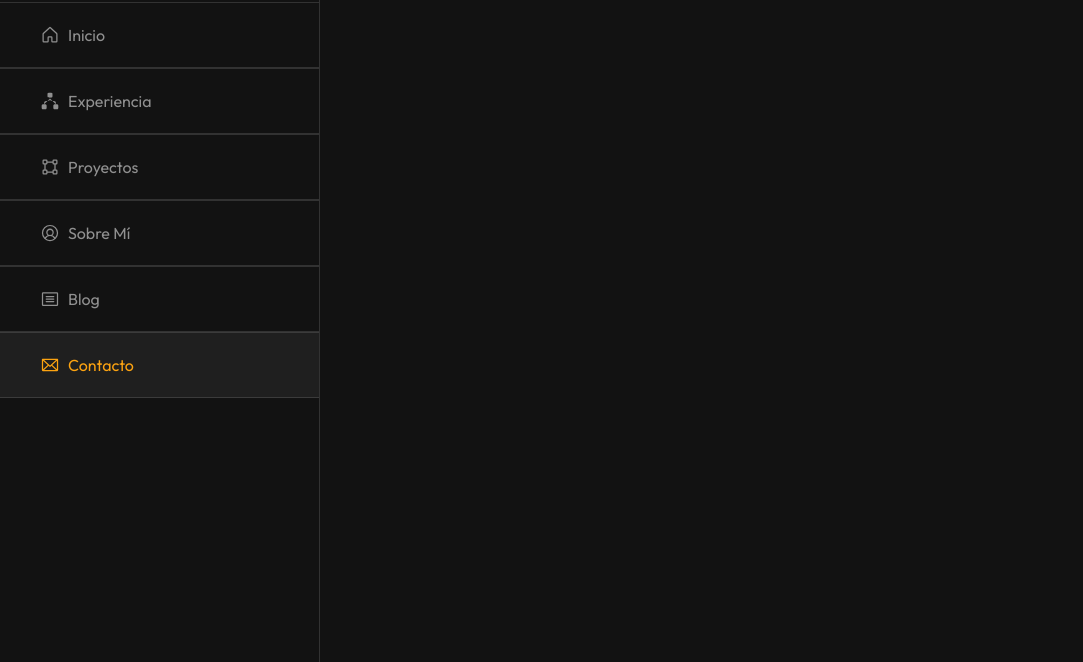
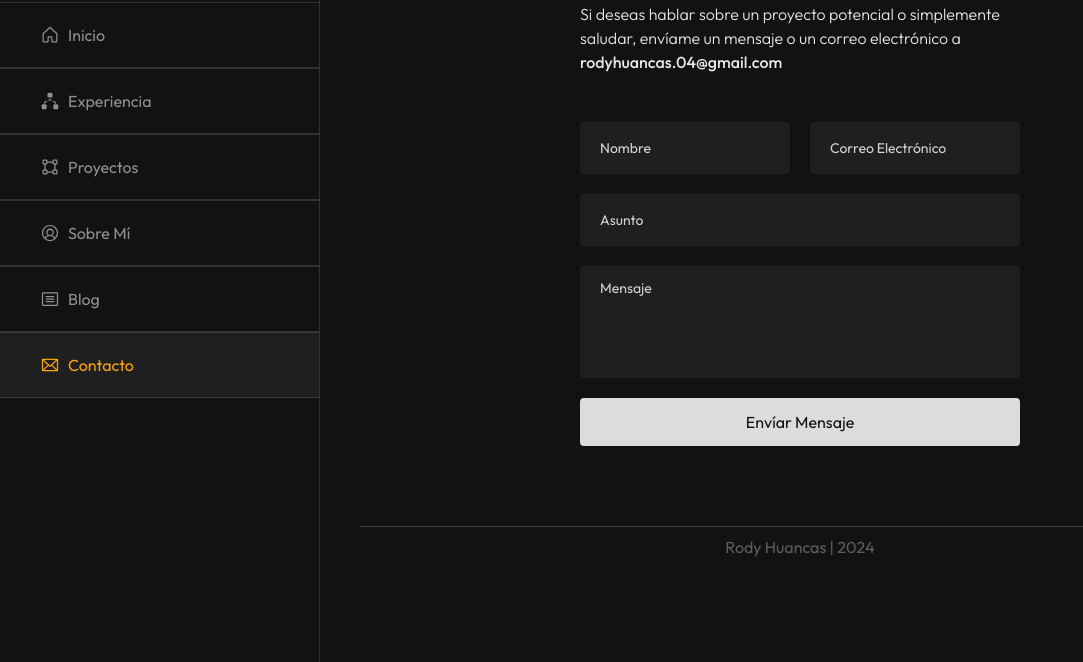
Before and after one commit to rody-huancas/portfolio-dev, an Astro site: page /contact in a window 1280 px wide. Shown: the part 138-800 px from the top of the page, without its empty margins (0-1083 px from the left). Built offline with nearby package versions, Linux system fonts and the light colour scheme; Astro itself is replaced by a stand-in of ours.

Commit message:
Add: view form for contact

```diff
--- a/src/pages/contact/index.astro
+++ b/src/pages/contact/index.astro
@@ -6,5 +6,46 @@ import Layout from "@/layouts/Layout.astro";
   title="Rody | Contáctame"
   description="Puedes contactarme llenando el siguiente formulario"
 >
-  <div>Contacto</div>
+  <section class="pb-10 flex flex-col gap-5 md:w-3/4 xl:w-1/2 mx-auto my-10">
+    <h1 class="text-4xl text-primary-100/90 font-medium">Contáctame</h1>
+    <p class="text-primary-100/90 font-light">
+      Si deseas hablar sobre un proyecto potencial o simplemente saludar,
+      envíame un mensaje o un correo electrónico a
+      <a
+        href="mailto:rodyhuancas.04@gmail.com"
+        class="font-medium hover:text-secondary transition-colors duration-300 ease-linear"
+        >rodyhuancas.04@gmail.com</a
+      >
+    </p>
+
+    <form class="flex flex-col gap-5 mt-7">
+      <div class="grid sm:grid-cols-2 gap-5">
+        <input
+          type="text"
+          placeholder="Nombre"
+          class="w-full py-4 px-5 bg-primary-200/10 rounded placeholder:text-primary-100/80 outline-none text-sm"
+        />
+        <input
+          type="text"
+          placeholder="Correo Electrónico"
+          class="w-full py-4 px-5 bg-primary-200/10 rounded placeholder:text-primary-100/80 outline-none text-sm"
+        />
+      </div>
+      <input
+        type="text"
+        placeholder="Asunto"
+        class="w-full py-4 px-5 bg-primary-200/10 rounded placeholder:text-primary-100/80 outline-none text-sm"
+      />
+      <textarea
+        placeholder="Mensaje"
+        class="w-full py-3 px-5 bg-primary-200/10 rounded placeholder:text-primary-100/80 outline-none text-sm min-h-28 resize-none"
+      ></textarea>
+
+      <button
+        class="bg-primary-100/85 rounded text-dark-color py-3 hover:bg-primary-100/95 transition-colors duration-500 ease-in-out"
+      >
+        Envíar Mensaje
+      </button>
+    </form>
+  </section>
 </Layout>
```
